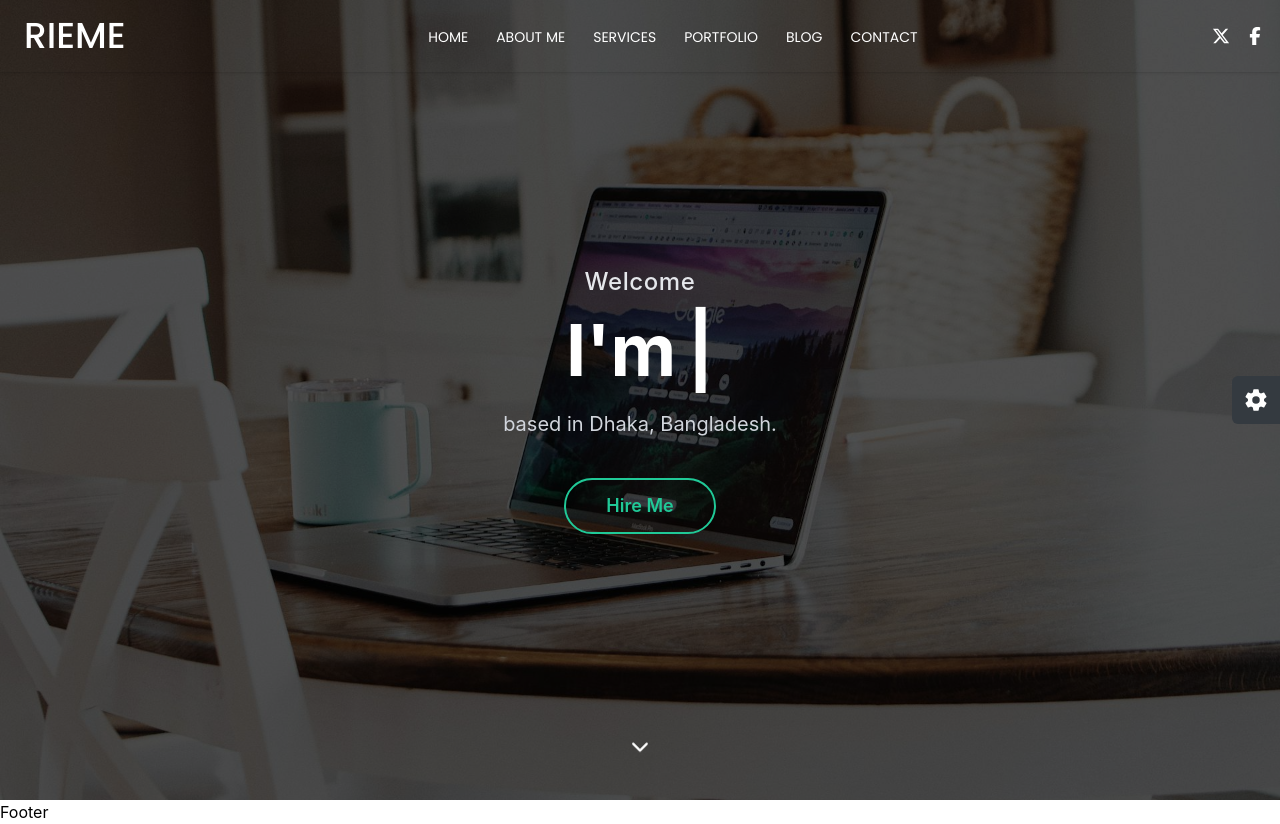
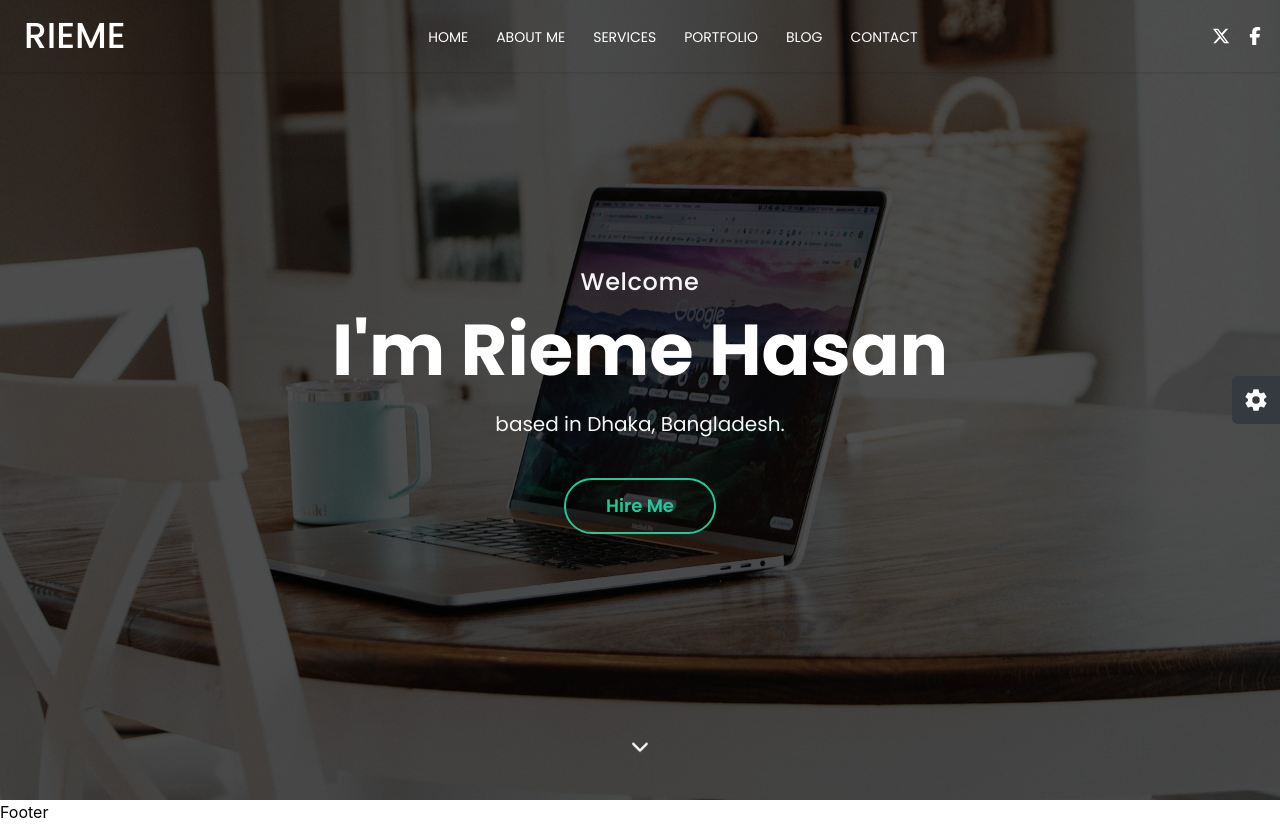
Before and after one commit to riemetoba/portfolio_Rieme, a React (Vite) app: page / in a window 1280 px wide. Built offline with nearby package versions, Linux system fonts and the light colour scheme.

Commit message:
without type effect

```diff
--- a/src/components/layouts/Banner.jsx
+++ b/src/components/layouts/Banner.jsx
@@ -16,30 +16,17 @@ const Banner = () => {
       {/* Bg and overlay */}
       {/* ============>  */}
       <div className="relative z-10 text-center text-white px-4">
-        <h3 className="text-xl md:text-2xl font-medium mb-4 tracking-wide text-gray-200">
+        <h3 className="text-xl md:text-2xl font-medium mb-4 tracking-wide text-[#F5F5F5] font-poppins">
           Welcome
         </h3>
-        <h1 className="text-5xl md:text-7xl font-bold mb-6 flex items-center justify-center">
-          <span className="mr-2.5">I'm</span>
-
-          {/* Type effect */}
-          <span className="text-white">
-            <Typewriter
-              words={["Rieme Hasan", "a Frontend Developer", "a Designer"]}
-              loop={0}
-              cursor
-              cursorStyle="_"
-              typeSpeed={80}
-              deleteSpeed={60}
-              delaySpeed={1500}
-            />
-          </span>
+        <h1 className="text-5xl md:text-7xl font-bold font-poppins mb-6 flex items-center justify-center">
+          I'm Rieme Hasan
         </h1>
-        <p className="text-lg md:text-xl text-gray-300 mb-10 max-w-2xl mx-auto">
+        <p className="text-lg md:text-xl text-[#F5F5F5] font-poppins mb-10 max-w-2xl mx-auto">
           based in Dhaka, Bangladesh.
         </p>
 
-        <button className="px-10 py-3 border-2 border-green text-green rounded-full font-semibold text-lg hover:bg-green hover:text-white transition-all duration-300 ease-in-out">
+        <button className="px-10 py-3 border-2 border-green text-green rounded-full font-semibold text-lg hover:bg-green hover:text-white transition-all duration-300 ease-in-out font-poppins">
           Hire Me
         </button>
       </div>
```
